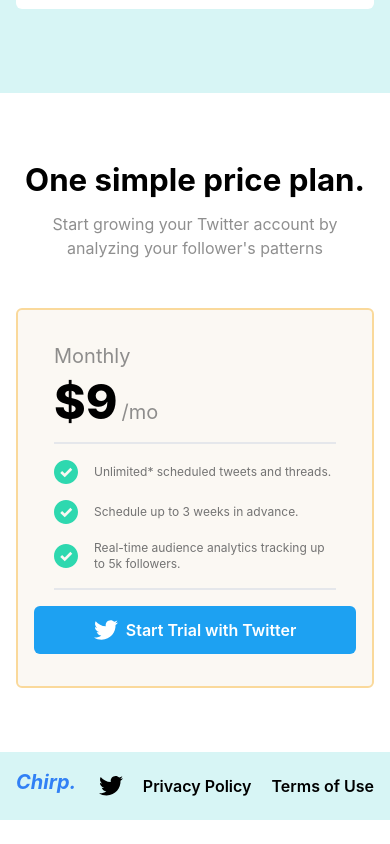
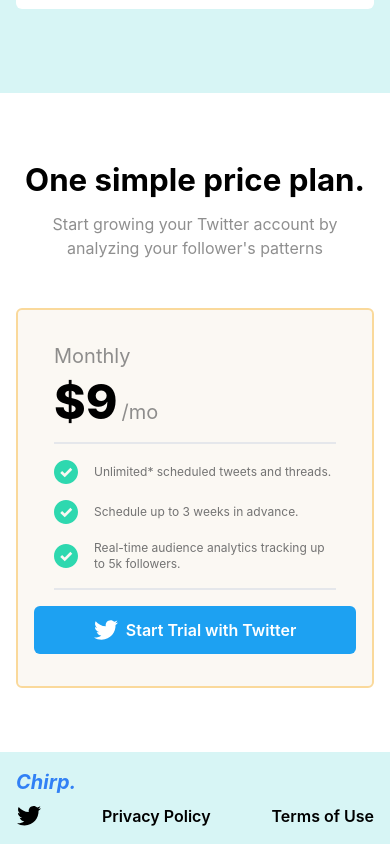
Before and after one commit to msabrii/ChirpLanding, a React (Vite) app: page / in a window 390 px wide. Shown: the part 3329-4173 px from the top of the page. Before the commit the page ends 4149 px from the top, so only its background shows below. Built offline with nearby package versions, Linux system fonts and the light colour scheme.

Commit message:
fix: footer item positioning for small screens

```diff
--- a/src/components/Footer.tsx
+++ b/src/components/Footer.tsx
@@ -3,10 +3,10 @@
 const Footer = () => {
   return (
     <div className="flex items-center justify-between md:px-10 px-4 lg:px-20 xl:px-32 2xl:px-64 mt-4 mb-4 flex-wrap md:flex-nowrap">
-      <p className="text-primary italic font-bold text-xl md:text-2xl mb-2 md:mb-0">
+      <p className="text-primary italic font-bold text-xl md:text-2xl mb-2 md:mb-0 sm:w-fit w-full">
         Chirp.
       </p>
-      <div className="flex items-center justify-center text-black gap-5 font-semibold whitespace-nowrap">
+      <div className="flex items-center sm:w-fit w-full justify-between sm:justify-center text-black gap-5 font-semibold whitespace-nowrap">
         <img src={TwitterBlack} />
         <p>Privacy Policy</p>
         <p>Terms of Use</p>
```
